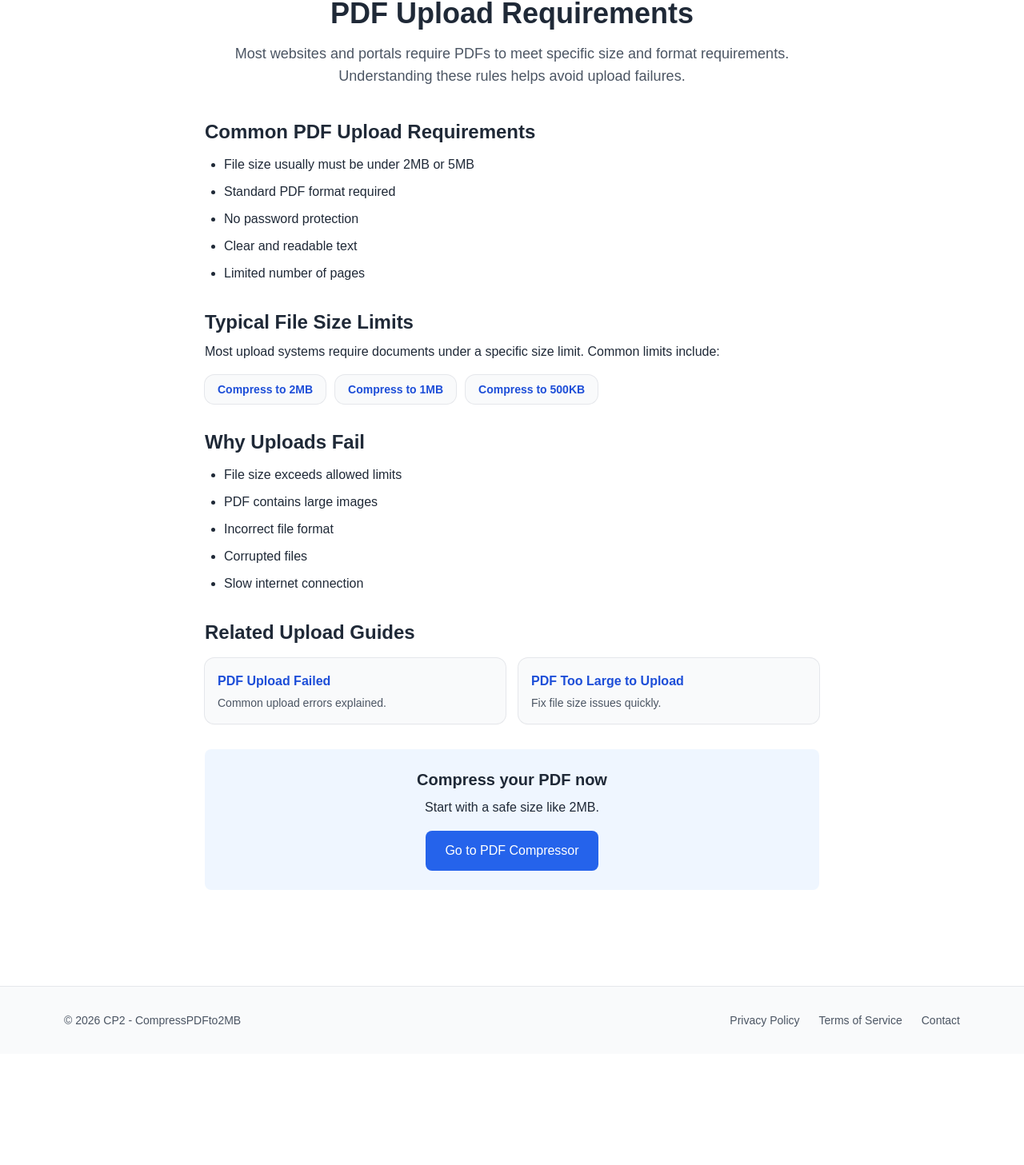
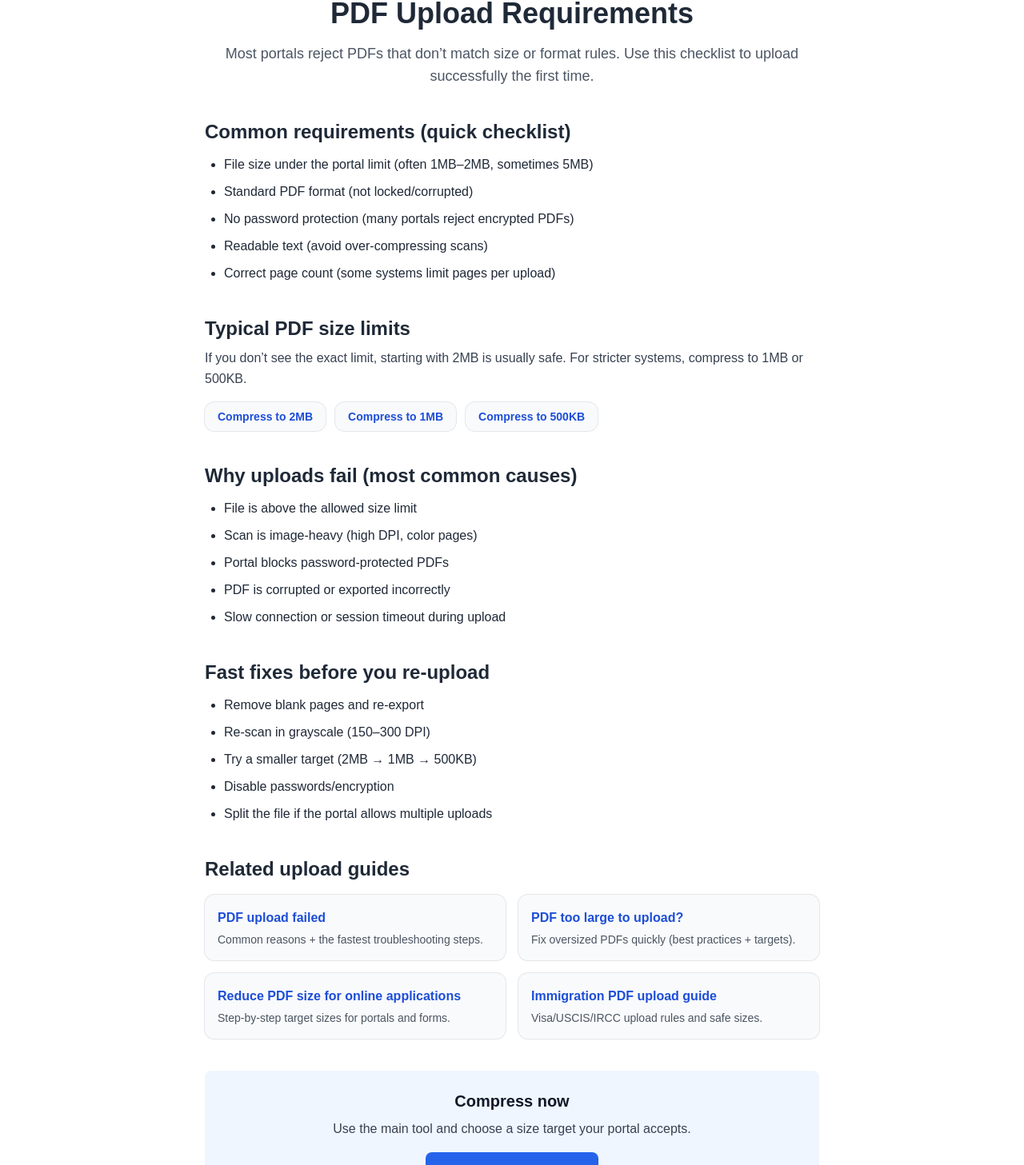
Before and after one commit to behicyildirim/compresspdfto2mb, a Next.js app: page /pdf-upload-requirements in a window 1280 px wide. Shown: the part 124-1581 px from the top of the page at 80% size. Before the commit the page ends 1442 px from the top, so only its background shows below. Built offline with nearby package versions, Linux system fonts and the light colour scheme.

Commit message:
Fix sitemap generation

```diff
--- a/app/page.tsx
+++ b/app/page.tsx
@@ -69,10 +69,30 @@ export default function Home() {
   </Link>
   .
 </p>
+<p className="mt-2 text-sm text-gray-600">
+  Not sure what the portal expects? Read{" "}
+  <Link
+    href="/pdf-upload-requirements"
+    className="font-semibold text-blue-700 hover:underline"
+  >
+    PDF upload requirements
+  </Link>
+  .
+</p>
   <p className="mt-2 text-sm text-gray-600">
     Most rejections happen because of strict file size limits. Start with a safe target (2MB),
     then go smaller (1MB / 500KB) if needed.
   </p>
+  <p className="mt-2 text-sm text-gray-600">
+File too big for a website form? See{" "}
+<Link
+href="/pdf-too-large-to-upload"
+className="font-semibold text-blue-700 hover:underline"
+>
+PDF too large upload fixes
+</Link>
+.
+</p>
 
   <div className="mt-5 grid grid-cols-1 gap-4 sm:grid-cols-2">
     <Link
@@ -144,6 +164,19 @@ export default function Home() {
         <p className="mt-4 text-lg text-gray-600">
           Free, fast and secure PDF compression tool. No registration required.
         </p>
+        <p className="mt-3 text-xs text-gray-500 text-center">
+Some government portals have strict upload limits. Check official USCIS
+guidelines on the{" "}
+<a
+href="https://www.uscis.gov/forms/filing-guidance/tips-for-filing-forms-online"
+target="_blank"
+rel="noopener noreferrer"
+className="text-blue-600 hover:underline"
+>
+USCIS website
+</a>
+.
+</p>
        <p className="text-xs text-gray-500 mb-6 tracking-wide">
   Trusted worldwide for fast, secure PDF compression.
 </p>
--- a/app/pdf-upload-requirements/page.tsx
+++ b/app/pdf-upload-requirements/page.tsx
@@ -1,135 +1,139 @@
 import Link from "next/link";
 
 export const metadata = {
-  title: "PDF Upload Requirements (File Size & Format Guide)",
+  title: "PDF Upload Requirements (Size, Format & Common Rules)",
   description:
-    "Learn common PDF upload requirements including file size limits, formats, and tips to avoid upload errors.",
+    "PDF upload requirements explained: file size limits, allowed formats, password rules, and quick fixes to avoid upload errors.",
 };
 
 export default function PdfUploadRequirementsPage() {
   return (
     <main className="min-h-screen bg-white px-4 py-14">
       <div className="mx-auto max-w-3xl text-gray-800">
-
-        <h1 className="text-4xl font-bold text-center">
-          PDF Upload Requirements
-        </h1>
+        <h1 className="text-4xl font-bold text-center">PDF Upload Requirements</h1>
 
         <p className="mt-4 text-lg text-gray-600 text-center">
-          Most websites and portals require PDFs to meet specific size and format
-          requirements. Understanding these rules helps avoid upload failures.
+          Most portals reject PDFs that don’t match size or format rules. Use this checklist to
+          upload successfully the first time.
         </p>
 
-        <div className="mt-10 space-y-8 leading-relaxed">
-
+        <div className="mt-10 space-y-10 leading-relaxed">
           <section>
-            <h2 className="text-2xl font-semibold">
-              Common PDF Upload Requirements
-            </h2>
-
+            <h2 className="text-2xl font-semibold">Common requirements (quick checklist)</h2>
             <ul className="mt-3 list-disc pl-6 space-y-2">
-              <li>File size usually must be under 2MB or 5MB</li>
-              <li>Standard PDF format required</li>
-              <li>No password protection</li>
-              <li>Clear and readable text</li>
-              <li>Limited number of pages</li>
+              <li>File size under the portal limit (often 1MB–2MB, sometimes 5MB)</li>
+              <li>Standard PDF format (not locked/corrupted)</li>
+              <li>No password protection (many portals reject encrypted PDFs)</li>
+              <li>Readable text (avoid over-compressing scans)</li>
+              <li>Correct page count (some systems limit pages per upload)</li>
             </ul>
           </section>
 
           <section>
-            <h2 className="text-2xl font-semibold">
-              Typical File Size Limits
-            </h2>
-
-            <p className="mt-2">
-              Most upload systems require documents under a specific size limit.
-              Common limits include:
+            <h2 className="text-2xl font-semibold">Typical PDF size limits</h2>
+            <p className="mt-2 text-gray-700">
+              If you don’t see the exact limit, starting with 2MB is usually safe. For stricter
+              systems, compress to 1MB or 500KB.
             </p>
 
             <div className="mt-4 flex flex-wrap gap-3">
-
-              <a href="/compress-pdf-to-2mb"
-              className="rounded-xl bg-gray-50 px-4 py-2 text-sm font-semibold text-blue-700 ring-1 ring-gray-200 hover:bg-blue-50 transition">
-              Compress to 2MB
-              </a>
-
-              <a href="/compress-pdf-to-1mb"
-              className="rounded-xl bg-gray-50 px-4 py-2 text-sm font-semibold text-blue-700 ring-1 ring-gray-200 hover:bg-blue-50 transition">
-              Compress to 1MB
-              </a>
-
-              <a href="/compress-pdf-to-500kb"
-              className="rounded-xl bg-gray-50 px-4 py-2 text-sm font-semibold text-blue-700 ring-1 ring-gray-200 hover:bg-blue-50 transition">
-              Compress to 500KB
-              </a>
-
+              {[
+                { href: "/compress-pdf-to-2mb", label: "Compress to 2MB" },
+                { href: "/compress-pdf-to-1mb", label: "Compress to 1MB" },
+                { href: "/compress-pdf-to-500kb", label: "Compress to 500KB" },
+              ].map((i) => (
+                <a
+                  key={i.href}
+                  href={i.href}
+                  className="rounded-xl bg-gray-50 px-4 py-2 text-sm font-semibold text-blue-700 ring-1 ring-gray-200 transition hover:bg-blue-50"
+                >
+                  {i.label}
+                </a>
+              ))}
             </div>
-
           </section>
 
           <section>
-            <h2 className="text-2xl font-semibold">
-              Why Uploads Fail
-            </h2>
-
+            <h2 className="text-2xl font-semibold">Why uploads fail (most common causes)</h2>
             <ul className="mt-3 list-disc pl-6 space-y-2">
-              <li>File size exceeds allowed limits</li>
-              <li>PDF contains large images</li>
-              <li>Incorrect file format</li>
-              <li>Corrupted files</li>
-              <li>Slow internet connection</li>
+              <li>File is above the allowed size limit</li>
+              <li>Scan is image-heavy (high DPI, color pages)</li>
+              <li>Portal blocks password-protected PDFs</li>
+              <li>PDF is corrupted or exported incorrectly</li>
+              <li>Slow connection or session timeout during upload</li>
             </ul>
           </section>
 
           <section>
-            <h2 className="text-2xl font-semibold">
-              Related Upload Guides
-            </h2>
+            <h2 className="text-2xl font-semibold">Fast fixes before you re-upload</h2>
+            <ul className="mt-3 list-disc pl-6 space-y-2">
+              <li>Remove blank pages and re-export</li>
+              <li>Re-scan in grayscale (150–300 DPI)</li>
+              <li>Try a smaller target (2MB → 1MB → 500KB)</li>
+              <li>Disable passwords/encryption</li>
+              <li>Split the file if the portal allows multiple uploads</li>
+            </ul>
+          </section>
 
+          <section>
+            <h2 className="text-2xl font-semibold">Related upload guides</h2>
             <div className="mt-4 grid grid-cols-1 sm:grid-cols-2 gap-4">
-
-              <a href="/pdf-upload-failed"
-              className="rounded-xl bg-gray-50 px-4 py-4 shadow-sm ring-1 ring-gray-200 hover:bg-blue-50 transition">
-                <h3 className="font-semibold text-blue-700">
-                  PDF Upload Failed
-                </h3>
-                <p className="text-sm text-gray-600 mt-1">
-                  Common upload errors explained.
+              <a
+                href="/pdf-upload-failed"
+                className="rounded-xl bg-gray-50 px-4 py-4 shadow-sm ring-1 ring-gray-200 transition hover:bg-blue-50"
+              >
+                <h3 className="font-semibold text-blue-700">PDF upload failed</h3>
+                <p className="mt-1 text-sm text-gray-600">
+                  Common reasons + the fastest troubleshooting steps.
                 </p>
               </a>
 
-              <a href="/pdf-too-large-to-upload"
-              className="rounded-xl bg-gray-50 px-4 py-4 shadow-sm ring-1 ring-gray-200 hover:bg-blue-50 transition">
-                <h3 className="font-semibold text-blue-700">
-                  PDF Too Large to Upload
-                </h3>
-                <p className="text-sm text-gray-600 mt-1">
-                  Fix file size issues quickly.
+              <a
+                href="/pdf-too-large-to-upload"
+                className="rounded-xl bg-gray-50 px-4 py-4 shadow-sm ring-1 ring-gray-200 transition hover:bg-blue-50"
+              >
+                <h3 className="font-semibold text-blue-700">PDF too large to upload?</h3>
+                <p className="mt-1 text-sm text-gray-600">
+                  Fix oversized PDFs quickly (best practices + targets).
                 </p>
               </a>
 
+              <a
+                href="/reduce-pdf-size-for-online-application"
+                className="rounded-xl bg-gray-50 px-4 py-4 shadow-sm ring-1 ring-gray-200 transition hover:bg-blue-50"
+              >
+                <h3 className="font-semibold text-blue-700">
+                  Reduce PDF size for online applications
+                </h3>
+                <p className="mt-1 text-sm text-gray-600">
+                  Step-by-step target sizes for portals and forms.
+                </p>
+              </a>
+
+              <a
+                href="/immigration-pdf-upload-guide"
+                className="rounded-xl bg-gray-50 px-4 py-4 shadow-sm ring-1 ring-gray-200 transition hover:bg-blue-50"
+              >
+                <h3 className="font-semibold text-blue-700">Immigration PDF upload guide</h3>
+                <p className="mt-1 text-sm text-gray-600">
+                  Visa/USCIS/IRCC upload rules and safe sizes.
+                </p>
+              </a>
             </div>
-
           </section>
 
-          <section className="bg-blue-50 p-6 rounded-lg text-center">
-
-            <h2 className="text-xl font-semibold">
-              Compress your PDF now
-            </h2>
-
-            <p className="mt-2">
-              Start with a safe size like 2MB.
+          <section className="rounded-lg bg-blue-50 p-6 text-center">
+            <h2 className="text-xl font-semibold text-gray-900">Compress now</h2>
+            <p className="mt-2 text-gray-700">
+              Use the main tool and choose a size target your portal accepts.
             </p>
-
             <Link
-            href="/"
-            className="inline-block mt-4 bg-blue-600 text-white px-6 py-3 rounded-lg hover:bg-blue-700 transition">
-            Go to PDF Compressor
+              href="/"
+              className="inline-block mt-4 rounded-lg bg-blue-600 px-6 py-3 text-white transition hover:bg-blue-700"
+            >
+              Go to PDF Compressor
             </Link>
-
           </section>
-
         </div>
       </div>
     </main>
```
